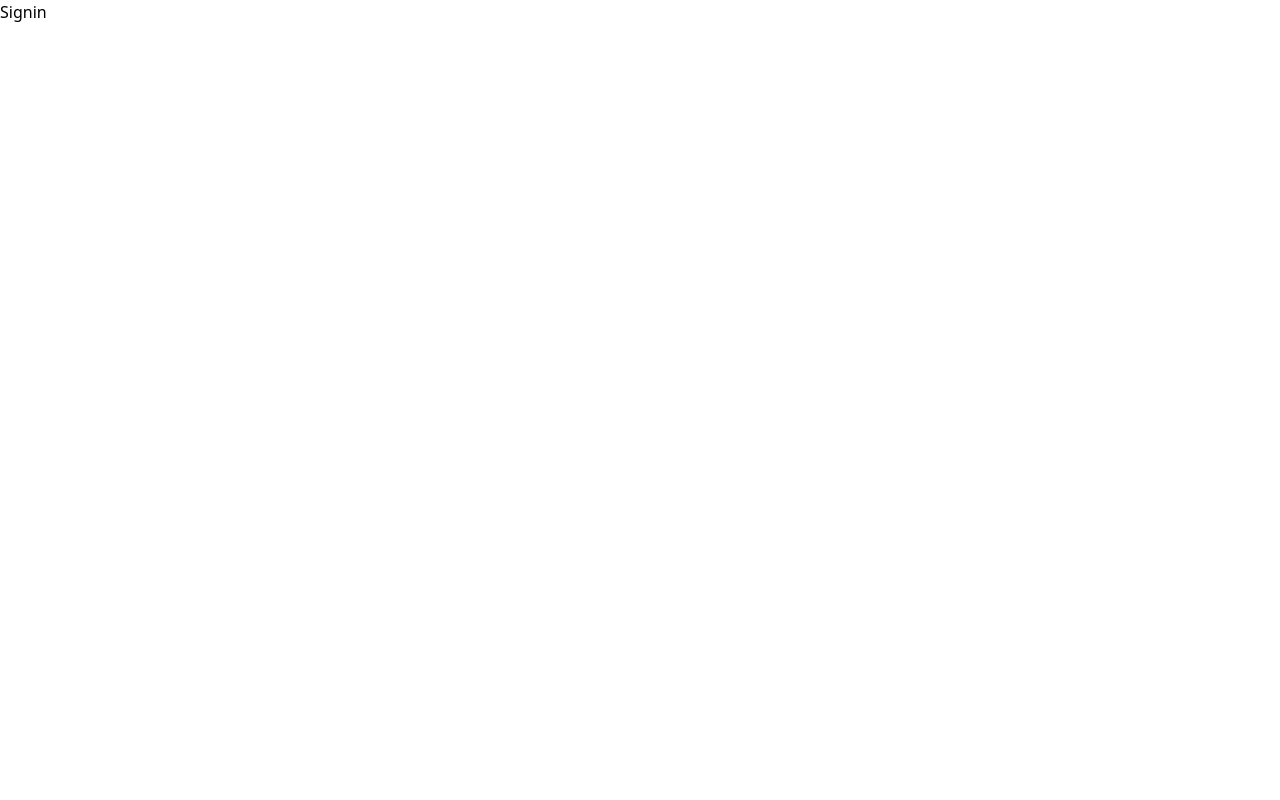
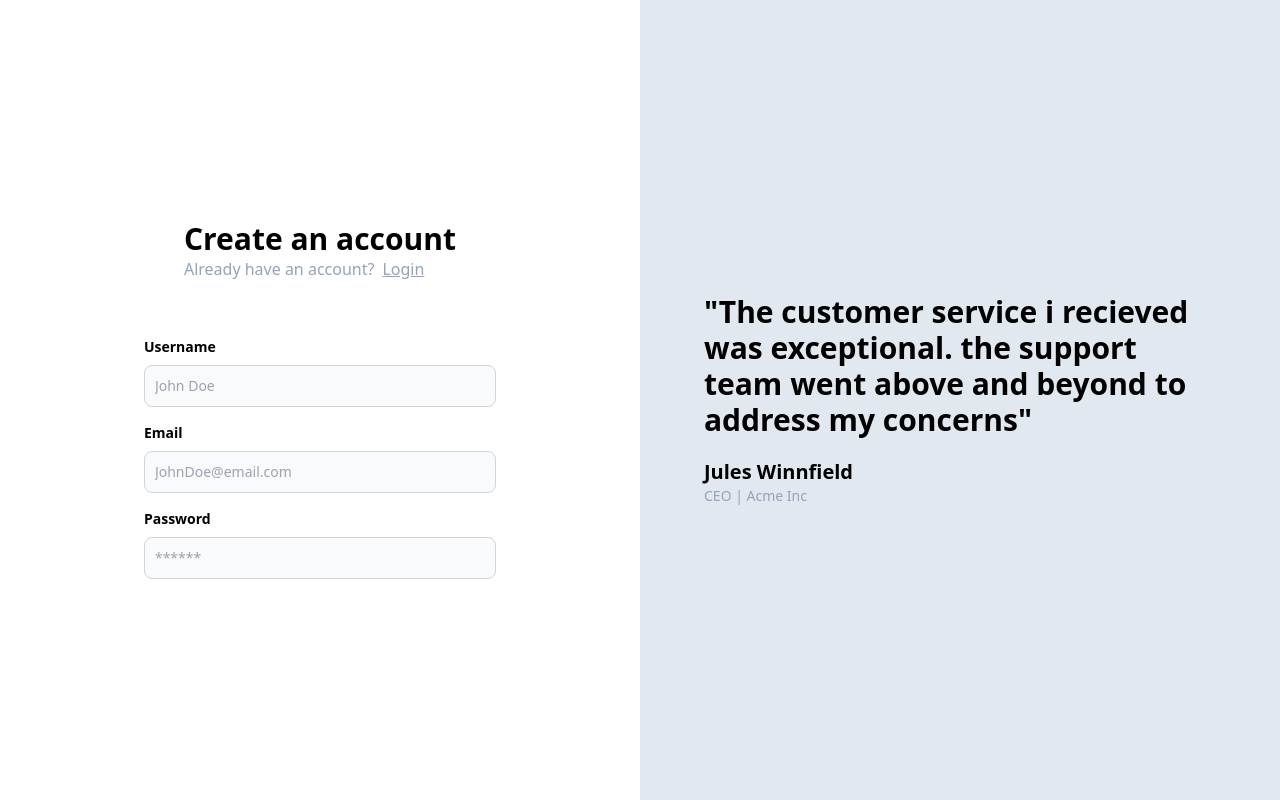
Before and after one commit to JainCK/Medium-clone, a React (Vite) app in the folder frontend/: page /signin in a window 1280 px wide. Built offline with nearby package versions, Linux system fonts and the light colour scheme.

Commit message:
Style fix

```diff
--- a/frontend/src/pages/Signin.tsx
+++ b/frontend/src/pages/Signin.tsx
@@ -1,5 +1,19 @@
+import Auth from "../components/Auth";
+import Quote from "../components/Quote";
+
 const Signin = () => {
-  return <div>Signin</div>;
+  return (
+    <>
+      <div className="grid grid-cols-1 lg:grid-cols-2">
+        <div>
+          <Auth type="signin" />
+        </div>
+        <div className="hidden lg:block">
+          <Quote />
+        </div>
+      </div>
+    </>
+  );
 };
 
 export default Signin;
--- a/frontend/src/pages/Signup.tsx
+++ b/frontend/src/pages/Signup.tsx
@@ -4,11 +4,11 @@
 const Signup = () => {
   return (
     <>
-      <div className="grid grid-cols-2">
+      <div className="grid grid-cols-1 lg:grid-cols-2">
         <div>
-          <Auth />
+          <Auth type="signup" />
         </div>
-        <div className="invisible lg:visible">
+        <div className="hidden lg:block">
           <Quote />
         </div>
       </div>
```
